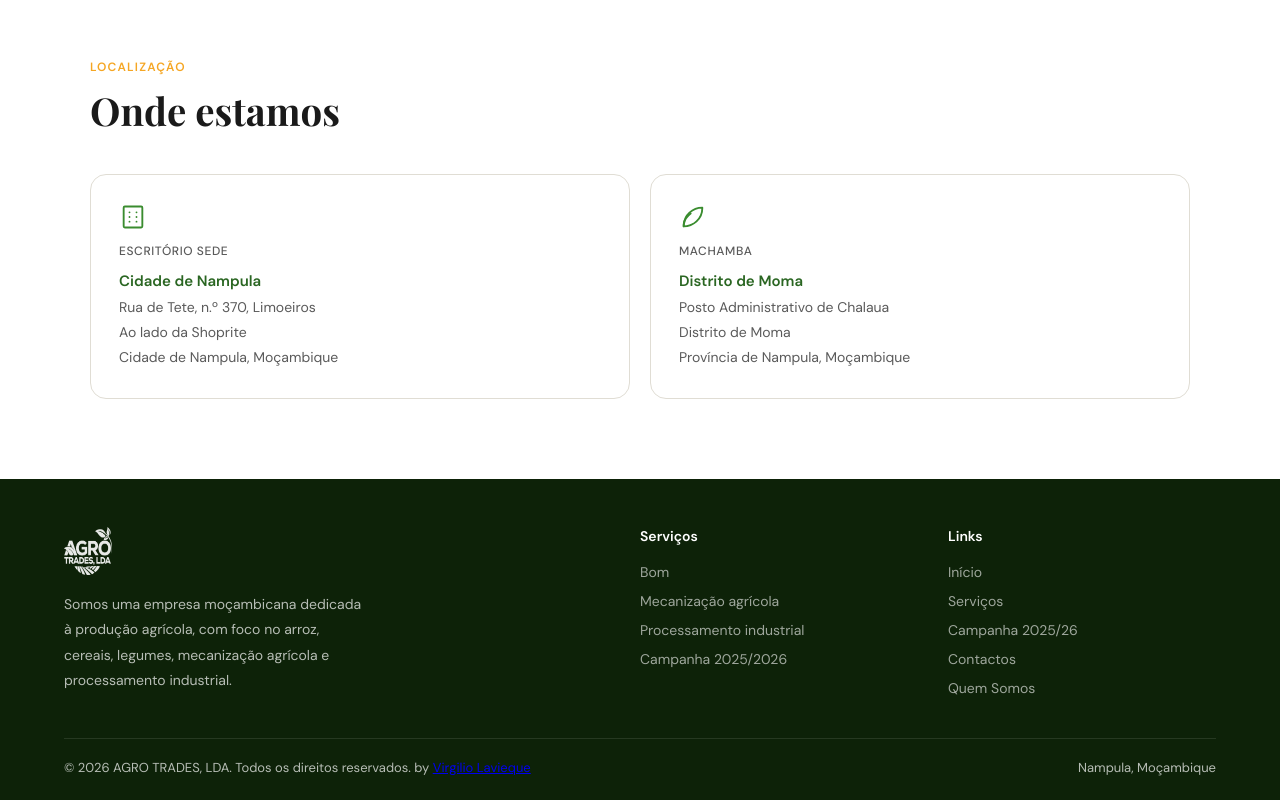
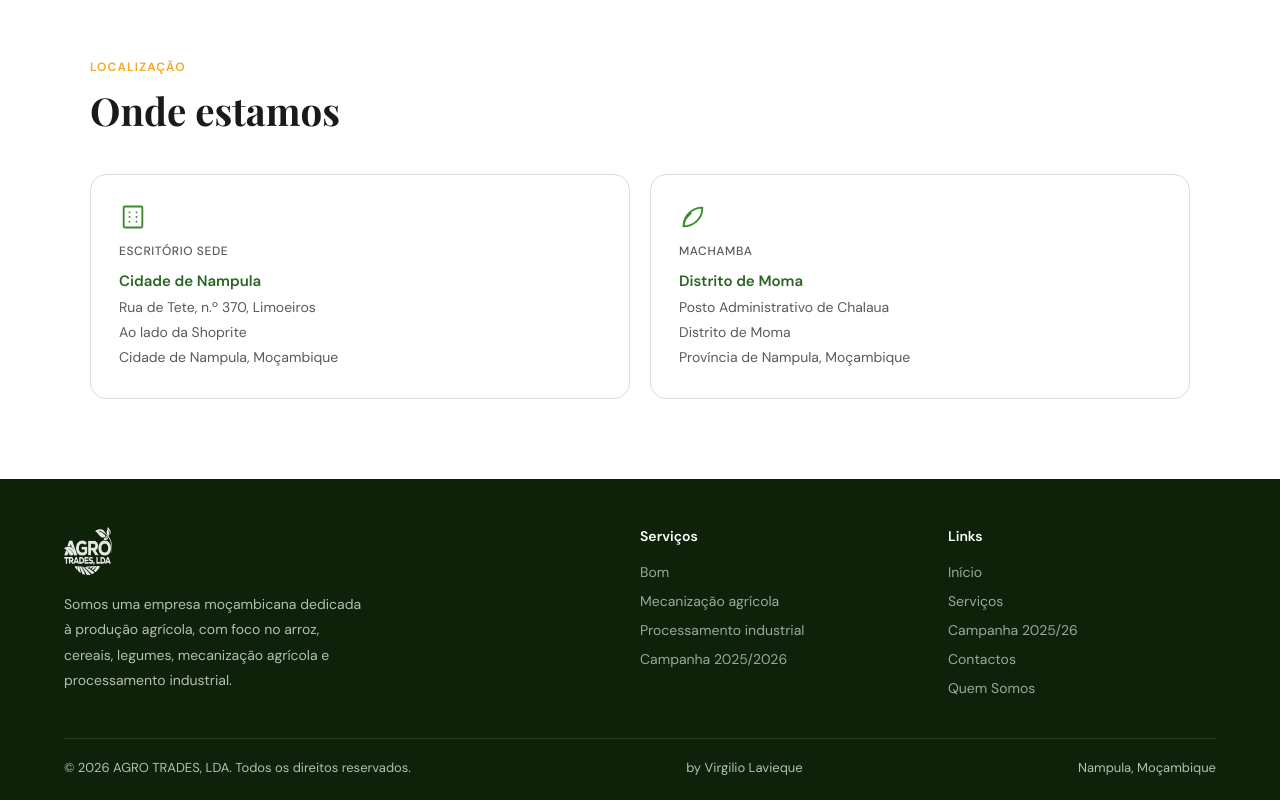
Before and after one commit to AgroTrades/agrotrades, a Next.js app: page / in a window 1280 px wide. Shown: the part 2572-3372 px from the top of the page. Built offline with nearby package versions, Linux system fonts and the light colour scheme.

Commit message:
fix(footer): center footer signature and remove link underline

```diff
--- a/app/globals.css
+++ b/app/globals.css
@@ -705,6 +705,9 @@ footer ul a:hover { color: var(--orange); }
   justify-content: space-between; align-items: center;
   font-size: 13px; flex-wrap: wrap; gap: 8px;
 }
+.footer-signature { flex: 1; text-align: center; }
+.footer-signature a { color: inherit; text-decoration: none; }
+.footer-signature a:hover { color: var(--orange); }
 
 /* ── PAGE HERO (inner pages) ── */
 .page-hero {
--- a/components/Footer.tsx
+++ b/components/Footer.tsx
@@ -63,16 +63,15 @@ export function Footer({ lang }: { lang: Lang }) {
       <div className="footer-bottom">
         <span>
           &copy; {year} {footer.legalCopy[lang]}
-          {footer.signature.visible && (
-            <>
-              {" "}
-              by{" "}
-              <a href={waLink(footer.signature.whatsappNumber)} target="_blank" rel="noopener">
-                {footer.signature.name}
-              </a>
-            </>
-          )}
         </span>
+        {footer.signature.visible && (
+          <span className="footer-signature">
+            by{" "}
+            <a href={waLink(footer.signature.whatsappNumber)} target="_blank" rel="noopener">
+              {footer.signature.name}
+            </a>
+          </span>
+        )}
         <span>{footer.madeIn[lang]}</span>
       </div>
     </footer>
```
